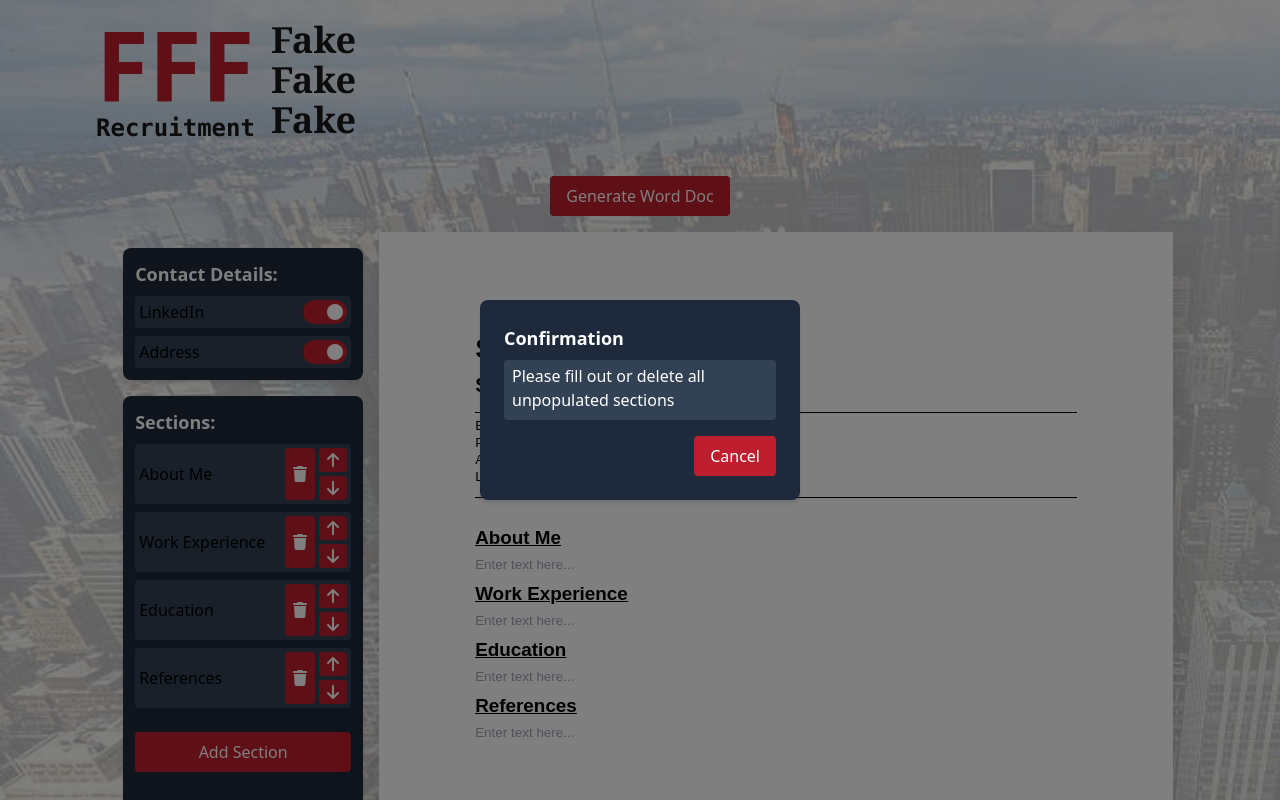
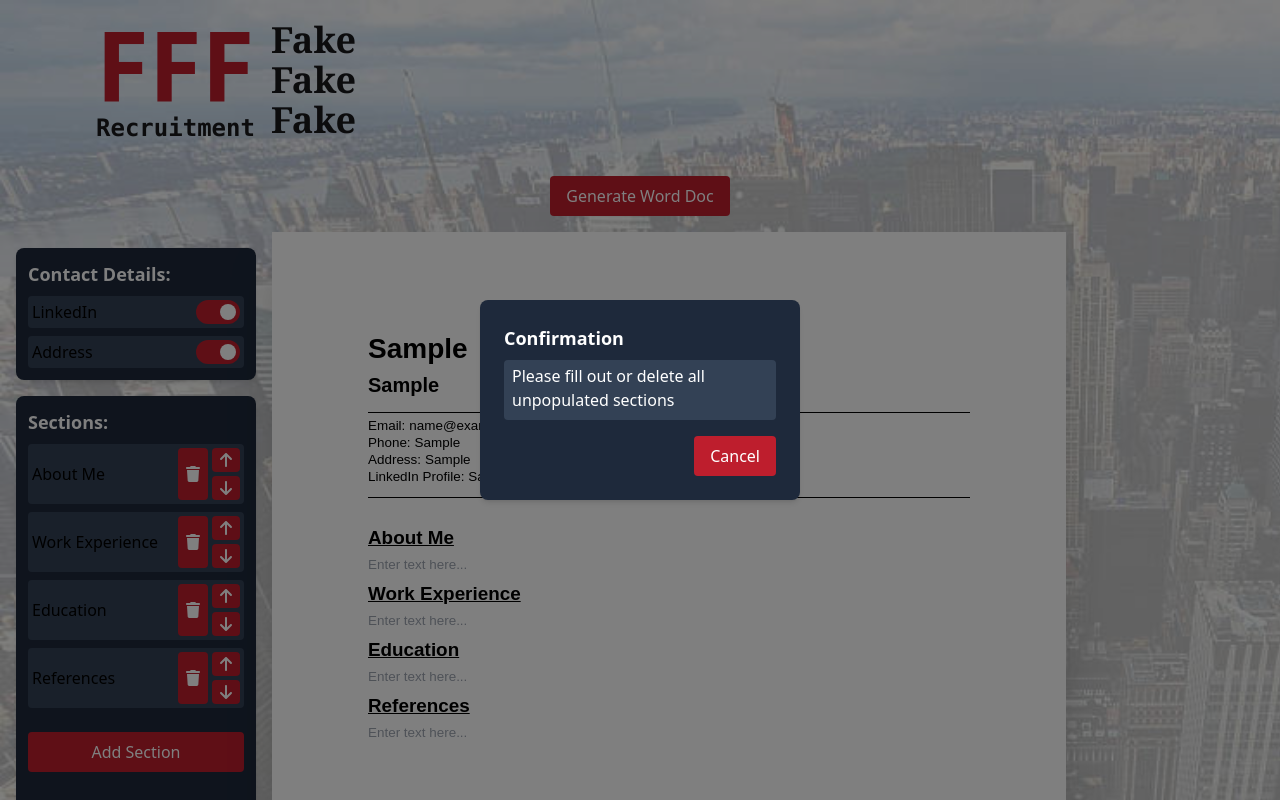
Before and after one commit to JackBadawy/resume_builder, a Next.js app: page / in a window 1280 px wide. Both pictures are taken after typing "Sample", "Sample", "name@example.com", "Sample", "Sample", "Sample" into the empty fields and a click on the button "Generate Word Doc". Shown: the top 800 px of the page. Built offline with nearby package versions, Linux system fonts and the light colour scheme.

Commit message:
resume&util grid layout

```diff
--- a/src/app/Components/AlertModal.tsx
+++ b/src/app/Components/AlertModal.tsx
@@ -39,14 +39,9 @@ const AlertModal: React.FC<ModalProps> = ({
     setLocalFileName(value);
   };
 
+  const renderFileNameInput = () => {
+    if (fileName !== undefined) {
       return (
-    <div className="fixed inset-0 flex items-center justify-center z-50 bg-black bg-opacity-50 fade-in">
-      <div className="bg-slate-800 p-6 rounded-lg shadow-md text-white w-80 slide-down">
-        <h2 className="text-lg font-semibold mb-2">Confirmation</h2>
-        <div className="bg-slate-700 p-1 rounded mb-4 px-2">
-          <p className="mb-1">{message}</p>
-        </div>
-        {fileName !== undefined && (
         <div className="flex justify-center mb-4">
           <DynamicWidthInput
             value={localFileName}
@@ -54,12 +49,17 @@ const AlertModal: React.FC<ModalProps> = ({
             placeholder=""
             className="bg-gray-700 text-white"
           />
-
           <p className="p-2 pl-1 rounded text-center min-w-[1px] outline-none">
             .docx & pdf
           </p>
         </div>
-        )}
+      );
+    }
+    return null;
+  };
+
+  const renderButtons = () => {
+    return (
       <div className="flex justify-end gap-4">
         <button
           className={`px-4 py-2 rounded ${
@@ -70,14 +70,23 @@ const AlertModal: React.FC<ModalProps> = ({
           Cancel
         </button>
         {onConfirm && (
-            <button
-              className="px-4 py-2 bg-bws rounded"
-              onClick={handleConfirm}
-            >
+          <button className="px-4 py-2 bg-bws rounded" onClick={handleConfirm}>
             Confirm
           </button>
         )}
       </div>
+    );
+  };
+
+  return (
+    <div className="fixed inset-0 flex items-center justify-center z-50 bg-black bg-opacity-50 fade-in">
+      <div className="bg-slate-800 p-6 rounded-lg shadow-md text-white w-80 slide-down">
+        <h2 className="text-lg font-semibold mb-2">Confirmation</h2>
+        <div className="bg-slate-700 p-1 rounded mb-4 px-2">
+          <p className="mb-1">{message}</p>
+        </div>
+        {renderFileNameInput()}
+        {renderButtons()}
       </div>
     </div>
   );
--- a/src/app/Containers/ResumeWorkspace.tsx
+++ b/src/app/Containers/ResumeWorkspace.tsx
@@ -68,10 +68,10 @@ const ResumeWorkspace: React.FC = () => {
         generatePDF={generatePDF}
         docxFunc={handleGenerateDocx}
       />
-      <div className="horizontalResume&UtilCont flex">
+      <div className="horizontalResume&UtilCont grid grid-cols-[1fr_auto_1fr]">
         <UtilityPanel />
         <div
-          className="resumePreview h-a4 w-a4 shadow-2xl  bg-white p-msmargin"
+          className="resumePreview h-a4 w-a4 shadow-2xl bg-white p-msmargin"
           ref={a4Ref}
         >
           <div className="resumeheightreader" ref={resumeRef}>
```
Lines whose indentation alone changed are shown as unchanged.
